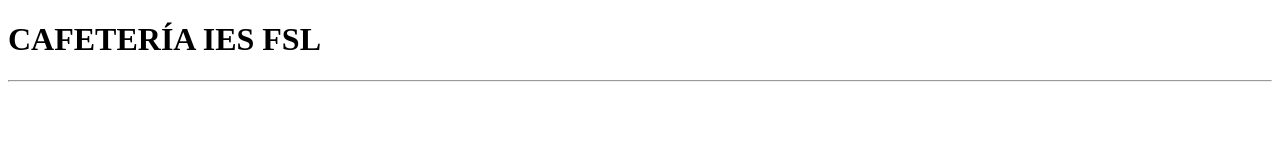
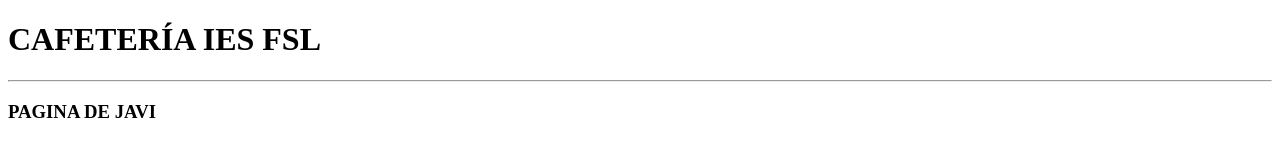
Before and after one commit to fjgalindo/CafeteriaV0, a plain HTML site: page html/index.html in a window 1280 px wide. Drawn offline with Linux system fonts and the light colour scheme; files that its build step writes are made by us from their sources.

Commit message:
TEST: AÑADIDA PAGINA JAVI

```diff
--- a/html/index.html
+++ b/html/index.html
@@ -20,7 +20,7 @@
         <h1>CAFETERÍA IES FSL</h1>
         <hr>
         <div id="javi">
-
+            <h3>PAGINA DE JAVI</h3>
         </div>
 
         <div id="vicente">
```
